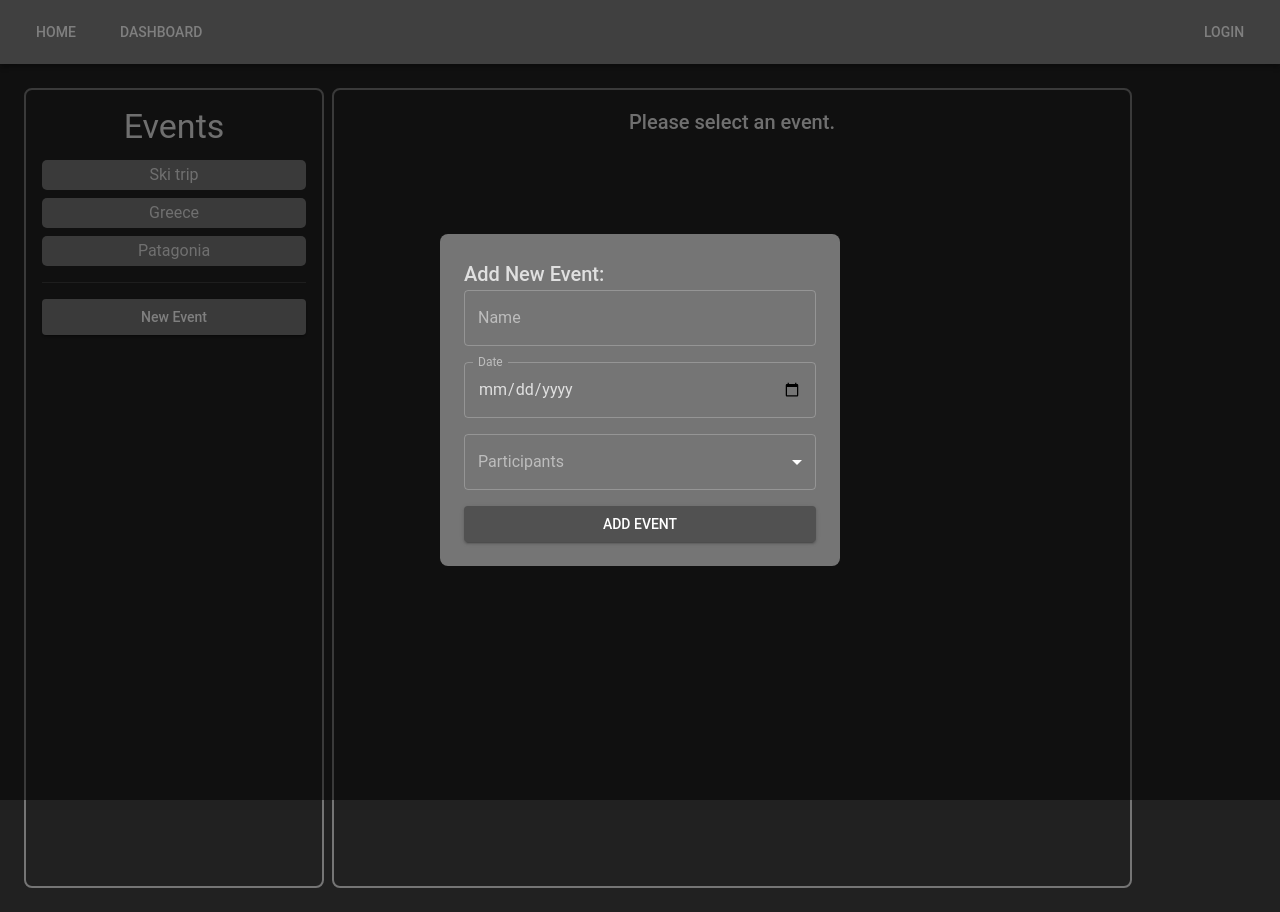
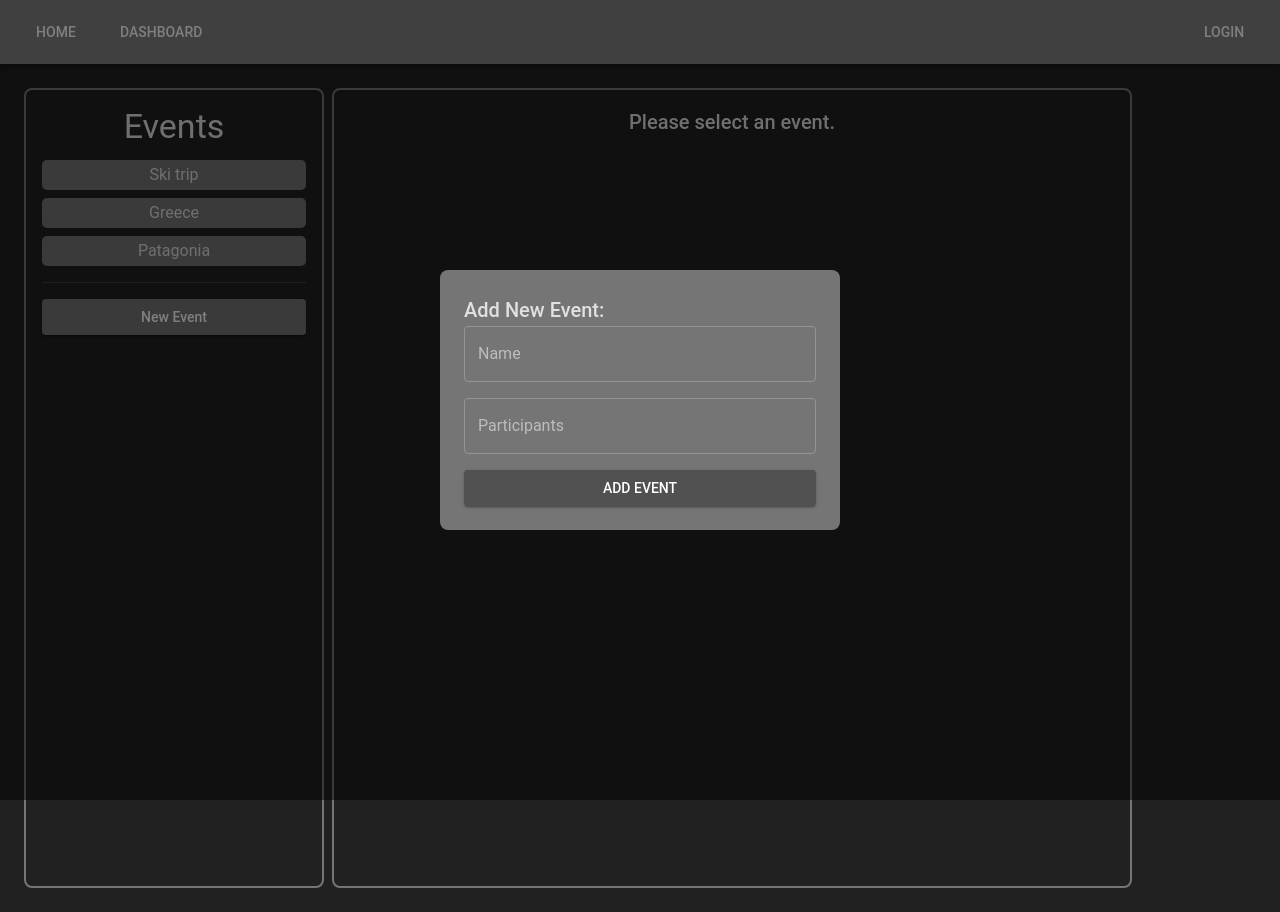
Before and after one commit to Zveaga/expense_splitter_react, a React (Create React App) app: page / in a window 1280 px wide. Both pictures are taken after a click on the button "New Event". Built offline with nearby package versions, Linux system fonts and the light colour scheme.

Commit message:
participants can be added by name instead of dropdown, fixed the new event creation to use the correct participants

```diff
--- a/src/components/EventDetails.tsx
+++ b/src/components/EventDetails.tsx
@@ -37,7 +37,7 @@ const EventDetails: React.FC<EventDetailsProps> = ({ event, onAddExpense, expens
 			   amount: parseFloat(amount),
 			paidBy: paidBy,
 			   participants: event.users, //!!!
-			   date: date,
+			   date: new Date(),
 		};
 
 		console.log(newExpense);
@@ -320,7 +320,7 @@ const EventDetails: React.FC<EventDetailsProps> = ({ event, onAddExpense, expens
 							label="Paid By"
 								// onChange={(e) => setPaidBy(e.target.value)}
 								onChange={handleAddUserToExpense}
-							renderValue={(selected) =>
+								renderValue={(selected) =>
 								selected
 									.map(id => event.users.find(usr => usr.id === id)?.name)
 									.join(', ')}
@@ -381,10 +381,6 @@ const EventDetails: React.FC<EventDetailsProps> = ({ event, onAddExpense, expens
 				<Typography variant='h5' align='center'>Trip Summary</Typography>
 
 				{/*----Total spent----*/}
-				{/* <Paper elevation={2} sx={{ padding: 2 }}>
-					<Typography variant="subtitle1">Total Spent: 1000</Typography>
-					<Typography variant="h6">1000</Typography>
-				</Paper> */}
 				<Box
 					sx={{
 					backgroundColor: theme.palette.background.paper,
@@ -393,8 +389,8 @@ const EventDetails: React.FC<EventDetailsProps> = ({ event, onAddExpense, expens
 					border: `1px solid ${theme.palette.divider}`,
 					}}
 				>
-					<Typography variant="h7">
-						Total Spent: <strong>10000</strong>
+					<Typography>
+						Total Spent: <strong>{10000}</strong>
 					</Typography>
 
 					{/* <Box display="flex" alignItems="center" gap={5}>
@@ -403,23 +399,8 @@ const EventDetails: React.FC<EventDetailsProps> = ({ event, onAddExpense, expens
 					</Box> */}
 				</Box>
 
-				  {/*----Individual Totals----*/}
-				{/* <Box
-					sx={{
-					backgroundColor: theme.palette.background.paper,
-					padding: 2,
-					borderRadius: 2,
-					border: `1px solid ${theme.palette.divider}`,
-					}}
-				>
-					<Typography variant="h7"> Individual Totals:</Typography>
-					<Stack spacing={1} mt={1}>
-
-					</Stack>
-
-				</Box> */}
-				  {/*----Who Owes Whom----*/}
-				  <SettlementDisplay users={users} expenses={expenses} theme={theme} />
+				  {/*----Settlements----*/}
+				  <SettlementDisplay users={users} expenses={event.expenses} theme={theme} />
 			</Stack>
 
 		</Stack>
--- a/src/pages/Home.tsx
+++ b/src/pages/Home.tsx
@@ -1,32 +1,26 @@
 import React, { use, useEffect, useState, useMemo } from 'react'
 import { Event, Expense, User, } from '../types/interfaces';
-import { SelectChangeEvent, Paper, Modal, Container, Box, Stack, InputBase, Divider, Typography, useTheme, TextField, FormControl, Select, Button, InputLabel, MenuItem, } from '@mui/material';
+import { SelectChangeEvent, Paper, Modal, Container, Box, Stack, InputBase, Divider, Typography, useTheme, TextField, FormControl, Select, Button, InputLabel, MenuItem, Chip } from '@mui/material';
 import { getUserNameById, getIdByUserName } from '../utils/userUtils.ts';
 import EventDetails from '../components/EventDetails.tsx';
+import { createUserFromName } from '../utils/userUtils.ts';
+
+// import
 
 const user1: User = {
 	id: 1,
 	name: 'Alice',
-	userName: 'alice@example.com',
-	balance: 50,
-	password: '1',
 };
 
 const user2: User = {
 	id: 2,
 	name: 'Bob',
-	userName: 'bob@example.com',
-	balance: -30,
-	password: '1',
 };
 
 
 const user3: User = {
 	id: 3,
 	name: 'Rar',
-	userName: 'rrr@example.com',
-	balance: 200,
-	password: '1',
 };
 
 const users = [user1, user2, user3];
@@ -34,26 +28,26 @@ const users = [user1, user2, user3];
 const expense1: Expense = {
    id: 1,
    description: 'Dinner',
-   amount: 100,
-   paidBy: [{ userId: user1.id, amount: 100 }],
-   participants: [user1, user2],
-   date: '2025-01-28',
+   amount: 1000,
+   paidBy: [{ userId: user1.id, amount: 1000 }],
+   participants: [ user1, user2, ],
+   date: new Date(),
 };
 
 const expense2: Expense = {
    id: 2,
    description: 'Uber ride',
-   amount: 100,
+   amount: 1000,
    paidBy: [
-		{ userId: user1.id, amount: 100 },
-		// { userId: user1.id, amount: 10 },
+		{ userId: user1.id, amount: 1000 },
+		// { userId: user2.id, amount: 10 },
 		// { userId: user1.id, amount: 10 },
 	],
-   participants: [user1, user2, user3,],
-   date: '2025-01-27',
+   participants: [ user1, user2 ],
+   date: new Date(),
 };
 
-export const expenses = [expense1, expense2,];
+export const expenses = [expense1, expense2, ];
 
 const sampleEvents: Event[] = [
 	{
@@ -61,7 +55,7 @@ const sampleEvents: Event[] = [
 		description: 'ski trip',
 		expenses: expenses,
 		users: [user1, user2],
-		date: '21-01-2024',
+		date: new Date(),
 
 	},
 	{
@@ -69,15 +63,14 @@ const sampleEvents: Event[] = [
 		description: 'greece',
 		expenses: [],
 		users: [user1, user2],
-		date: '21-01-2024',
-
+		date: new Date(),
 	},
 	{
 		id: 3,
 		description: 'patagonia',
 		expenses: [],
 		users: [user1, user2],
-		date: '21-01-2024',
+		date: new Date(),
 	},
 ];
 
@@ -90,7 +83,8 @@ const Home: React.FC = () => {
 	const [events, setEvents] = useState<Event[]>(sampleEvents)
 	const [openNewEventModal, setOpenNewEventModal] = useState(false);
 	const [eventName, setEventName] = useState('');
-	const [participants, setParticipants] = useState([]);
+	const [participants, setParticipants] = useState<User[]>([]);
+	const [participantInput, setParticipantInput] = useState<string>('');
 	const [date, setDate] = useState('');
 
 	// console.log('Events:\n', events);
@@ -111,6 +105,8 @@ const Home: React.FC = () => {
 	};
 
 	const handleCloseNewEventModal = () => {
+		setEventName('');
+		setParticipants([]);
 		setOpenNewEventModal(false);
 	};
 
@@ -137,20 +133,18 @@ const Home: React.FC = () => {
 			description: eventName,
 			expenses: [],
 			users: participants,
-			date: date,
+			date: new Date(),
 		};
 		setEvents(prevEvents => [...prevEvents, newEvent]);
 	};
 
 
-	const handleAddUserToEvent = (e) => {
-		setParticipants(e.target.value);
-	};
+	const handleAddUserToEvent = (name: string) => {
+		const newUser = createUserFromName(name);
+		setParticipants(prevState => [...prevState, newUser])
 
+	}
 	//------------UI child components of Home ------------//
-
-
-
 
 	const EventLine: React.FC<{event: Event}> = ({event})  => {
 		return (
@@ -222,7 +216,7 @@ const Home: React.FC = () => {
 					  	  New Event
 					  	</Button>
 					</Box>
-
+					{/*-------------NewEventModal-------------*/}
 					<Modal
 						open={openNewEventModal}
 						onClose={handleCloseNewEventModal}
@@ -246,7 +240,7 @@ const Home: React.FC = () => {
 								onChange={(e) => setEventName(e.target.value)}
 								fullWidth
 							/>
-							<TextField
+							{/* <TextField
 								label="Date"
 								type="date"
 								value={date}
@@ -255,24 +249,31 @@ const Home: React.FC = () => {
 								shrink: true,
 								}}
 								fullWidth
+							/> */}
+							<FormControl fullWidth>
+							<TextField
+								label="Participants"
+								placeholder="Type a name and press Enter"
+								value={participantInput}
+								onChange={(e) => setParticipantInput(e.target.value)}
+								onKeyDown={(e) => {
+								if (e.key === 'Enter' && participantInput.trim()) {
+									handleAddUserToEvent(participantInput.trim());
+									setParticipantInput('');
+									e.preventDefault();
+								}
+								}}
 							/>
-							<FormControl fullWidth>
-								<InputLabel id="participants-label">Participants</InputLabel>
-								<Select
-									labelId="participants-label"
-									multiple
-									value={participants}
-									label="Paid By"
-									// onChange={(e) => setPaidBy(e.target.value)}
-									onChange={handleAddUserToEvent}
-									renderValue={(selected) => selected.join(', ')}
-								>
-								{users.map((user) => (
-									<MenuItem key={user.id} value={user.name}>
-									{user.name}
-									</MenuItem>
+							<div>
+								{participants.map((participant, index) => (
+								<Chip
+									key={index}
+									label={participant.name}
+									// onDelete={() => handleRemoveParticipant(participant)}
+									style={{ margin: '4px' }}
+								/>
 								))}
-								</Select>
+							</div>
 							</FormControl>
 							<Button
 									onClick={handleAddEvent}
@@ -305,7 +306,7 @@ const Home: React.FC = () => {
           		}}
         		>
 					{selectedEvent ? (
-						<EventDetails event={selectedEvent} onAddExpense={handleAddExpense} expenses={expenses} users={users} />
+						<EventDetails event={selectedEvent} onAddExpense={handleAddExpense} expenses={selectedEvent.expenses} users={selectedEvent.users} />
 					) : (
 						<Typography variant="h6" align="center">
               				Please select an event.
--- a/src/utils/userUtils.ts
+++ b/src/utils/userUtils.ts
@@ -9,3 +9,12 @@ export const getIdByUserName = (users: User[], name: string) : number => {
 	const user = users.find((user) => user.name === name);
 	return user ? user.id : -1;
 };
+
+export const createUserFromName = (name: string): User => {
+	const id = Date.now();
+
+	return {
+		id,
+		name,
+	};
+};
```
Also changed, not shown: src/types/interfaces.ts (+5 -6 lines).
